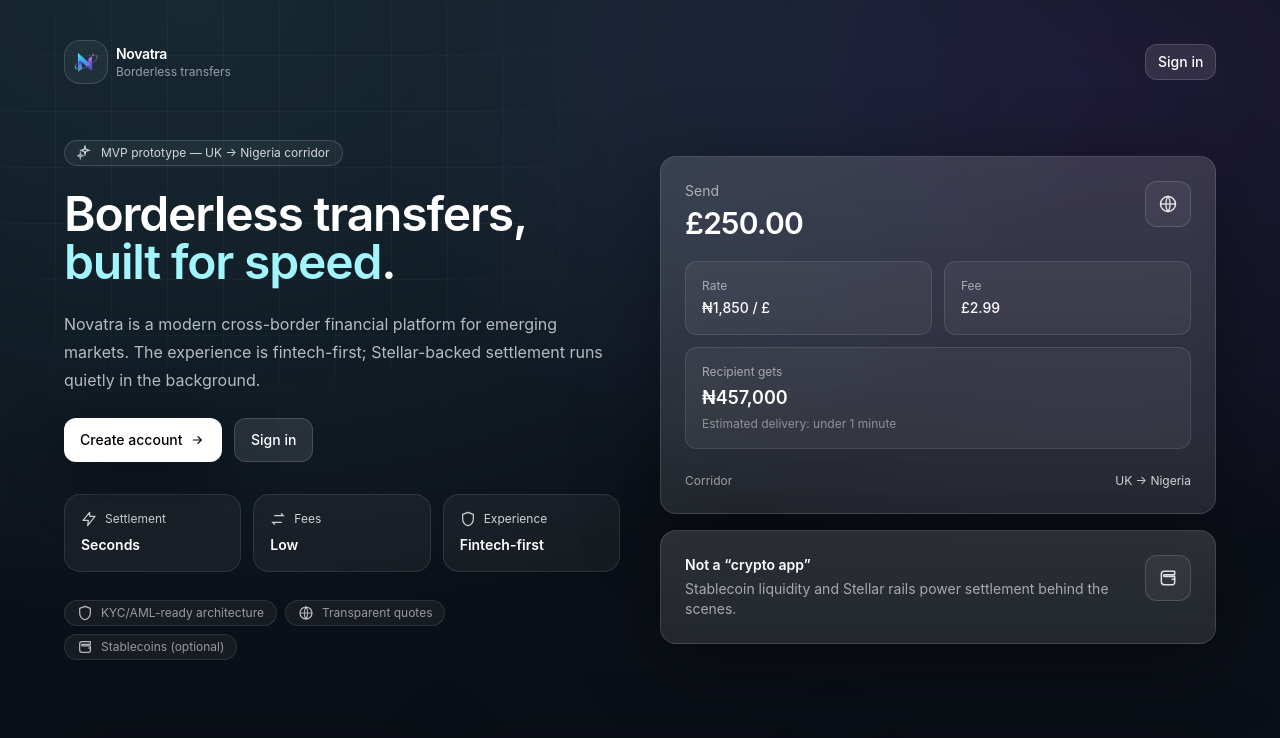
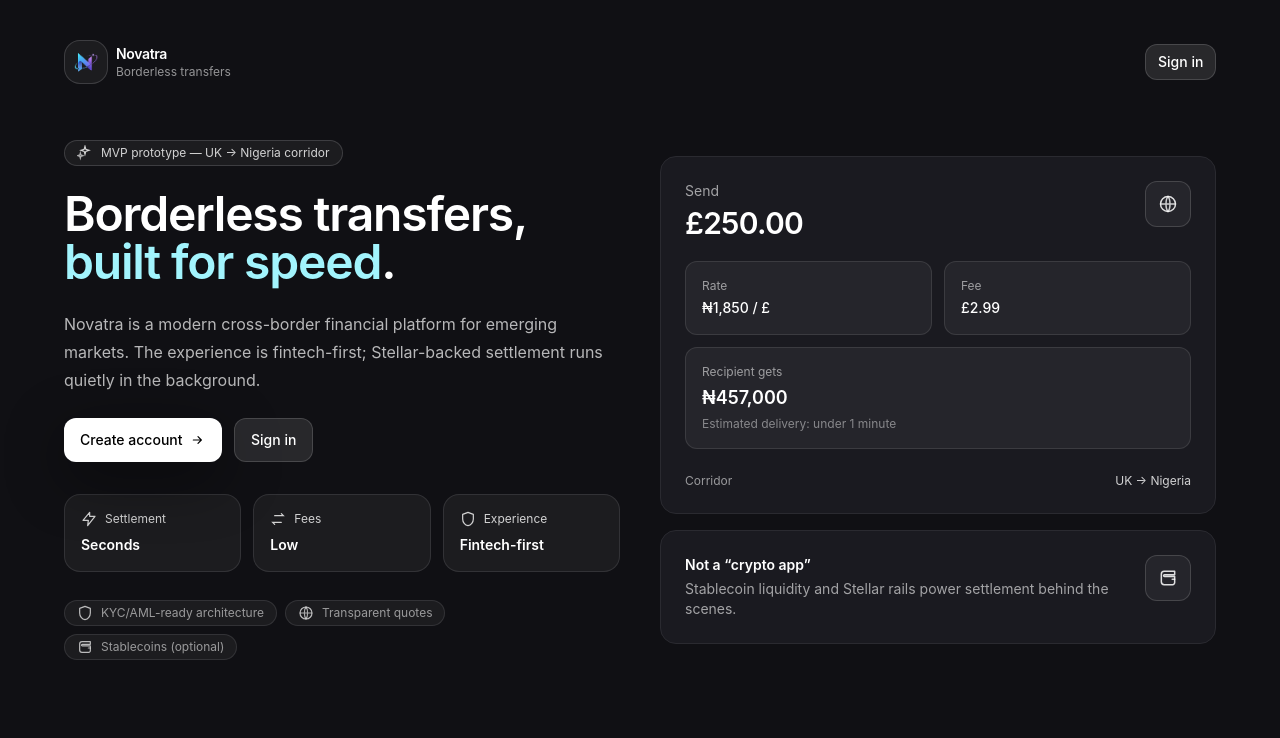
Before and after one commit to NovatraHQ7/novatra, a Next.js app in the folder apps/web/: page / in a window 1280 px wide. Shown: the top 738 px of the page. Built offline with nearby package versions, Linux system fonts and the light colour scheme.

Commit message:
style(web): replace glassmorphic tokens with premium-minimal palette

```diff
--- a/apps/web/src/app/globals.css
+++ b/apps/web/src/app/globals.css
@@ -1,72 +1,58 @@
 @import "tailwindcss";
 
 :root {
-  --bg: #0b0f17;
-  --surface: rgba(255, 255, 255, 0.10);
-  --surface-2: rgba(255, 255, 255, 0.14);
-  --border: rgba(255, 255, 255, 0.12);
-  --text: rgba(255, 255, 255, 0.92);
-  --muted: rgba(255, 255, 255, 0.70);
-  --muted-2: rgba(255, 255, 255, 0.55);
-  --brand: #6ee7ff;
-  --brand-2: #8b5cf6;
+  --bg: #101014;
+  --sidebar: #0c0c10;
+  --surface: #1a1a20;
+  --surface-2: #202027;
+  --line: #2a2a30;
+  --text: #ffffff;
+  --muted: #8a8a92;
+  --muted-2: #6f6f78;
+  --accent: #10b981;
+  --accent-ink: #06251a;
+  --accent-soft: rgba(16, 185, 129, 0.12);
   --danger: #fb7185;
-  --ok: #34d399;
-  --shadow: rgba(0, 0, 0, 0.35);
+  --danger-soft: rgba(251, 113, 133, 0.12);
+  --warning: #f5b93d;
+  --warning-soft: rgba(245, 185, 61, 0.12);
 }
 
 @theme inline {
   --color-background: var(--bg);
   --color-foreground: var(--text);
-  --font-sans: ui-rounded, "SF Pro Rounded", "SF Pro Display", "Avenir Next",
-    Avenir, system-ui, -apple-system, "Segoe UI", Roboto, "Helvetica Neue",
-    Arial, "Noto Sans", "Apple Color Emoji", "Segoe UI Emoji";
+  --color-sidebar: var(--sidebar);
+  --color-surface: var(--surface);
+  --color-surface-2: var(--surface-2);
+  --color-line: var(--line);
+  --color-muted: var(--muted);
+  --color-muted-2: var(--muted-2);
+  --color-accent: var(--accent);
+  --color-accent-ink: var(--accent-ink);
+  --color-accent-soft: var(--accent-soft);
+  --color-danger: var(--danger);
+  --color-danger-soft: var(--danger-soft);
+  --color-warning: var(--warning);
+  --color-warning-soft: var(--warning-soft);
+  --font-sans: Inter, "Helvetica Neue", Arial, system-ui, -apple-system,
+    "Segoe UI", Roboto, "Noto Sans", "Apple Color Emoji", "Segoe UI Emoji";
   --font-mono: ui-monospace, SFMono-Regular, Menlo, Monaco, Consolas,
     "Liberation Mono", "Courier New", monospace;
 }
 
 body {
-  background: radial-gradient(
-      1200px 800px at 15% 0%,
-      rgba(110, 231, 255, 0.12),
-      rgba(110, 231, 255, 0.05) 55%,
-      transparent 78%
-    ),
-    radial-gradient(
-      900px 600px at 85% 10%,
-      rgba(139, 92, 246, 0.14),
-      rgba(139, 92, 246, 0.06) 55%,
-      transparent 80%
-    ),
-    var(--bg);
-  background-attachment: fixed;
+  background: var(--bg);
   color: var(--text);
   font-family: var(--font-sans);
   overflow-x: hidden;
 }
 
 ::selection {
-  background: rgba(110, 231, 255, 0.22);
+  background: var(--accent-soft);
 }
 
-/* Utility classes used throughout the prototype */
+/* Flat card surface used by components/ui/card.tsx and components/ui/modal.tsx */
 .nv-card {
-  background: linear-gradient(180deg, var(--surface-2), var(--surface));
-  border: 1px solid var(--border);
-  box-shadow: 0 20px 80px var(--shadow);
-  backdrop-filter: blur(10px);
+  background: var(--surface);
+  border: 1px solid var(--line);
 }
-
-.nv-ring {
-  box-shadow: 0 0 0 1px rgba(110, 231, 255, 0.25);
-}
-
-.nv-grid {
-  background-image: linear-gradient(var(--border) 1px, transparent 1px),
-    linear-gradient(90deg, var(--border) 1px, transparent 1px);
-  background-size: 56px 56px;
-  background-position: -1px -1px;
-  opacity: 0.25;
-  mask-image: radial-gradient(600px 420px at 20% 10%, #000 35%, transparent 70%);
-  pointer-events: none;
-}
```
